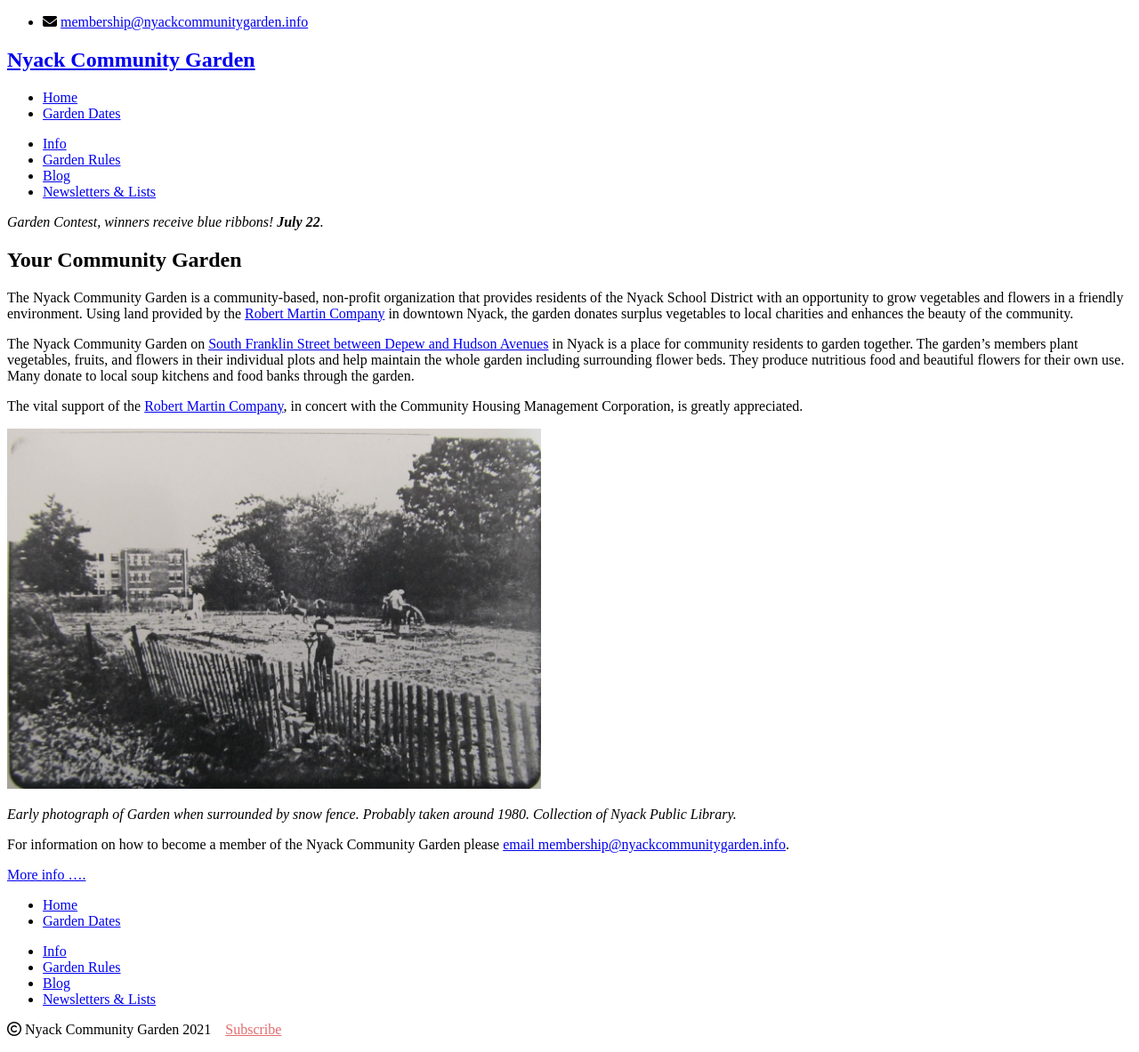
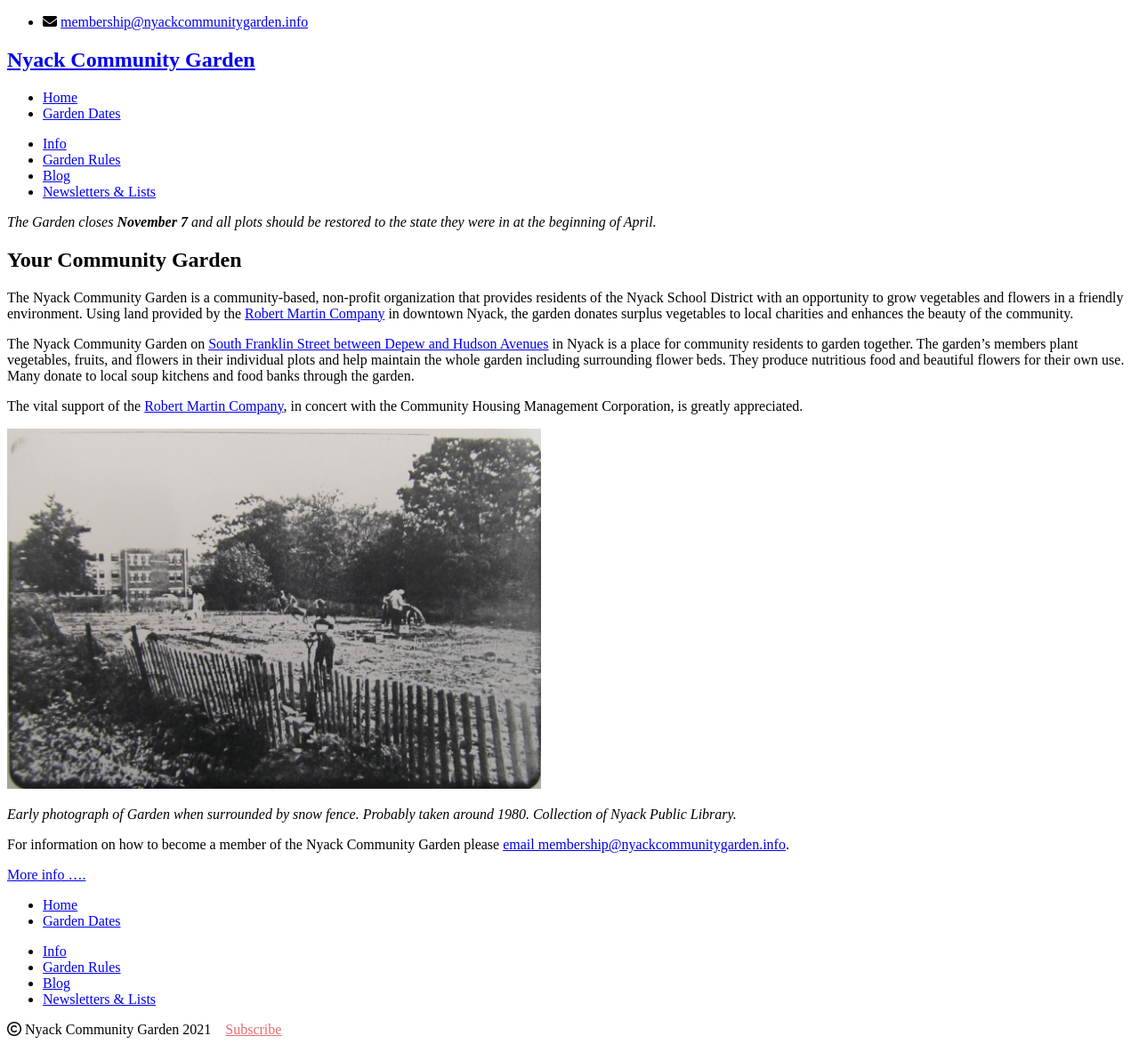
Before and after one commit to bosborne/nyackcommunitygarden, a Jekyll site: the page built from index.md, in a window 1280 px wide. Shown: the whole page at 89% size. Built offline with Jekyll 4.4.1, drawn with Linux system fonts in a browser that asks for light colours; nearby versions of some CDN libraries; library files that are not in the unit come from our copies.

Commit message:
Update date information

```diff
--- a/_layouts/default.html
+++ b/_layouts/default.html
@@ -22,7 +22,7 @@
       <div class="bannerbox">
         <p>
           <i>
-            Garden Contest, winners receive blue ribbons! <b>July 22</b>.
+            The Garden closes <b>November 7</b> and all plots should be restored to the state they were in at the beginning of April.
           </i>
         </p>
       </div>
```
